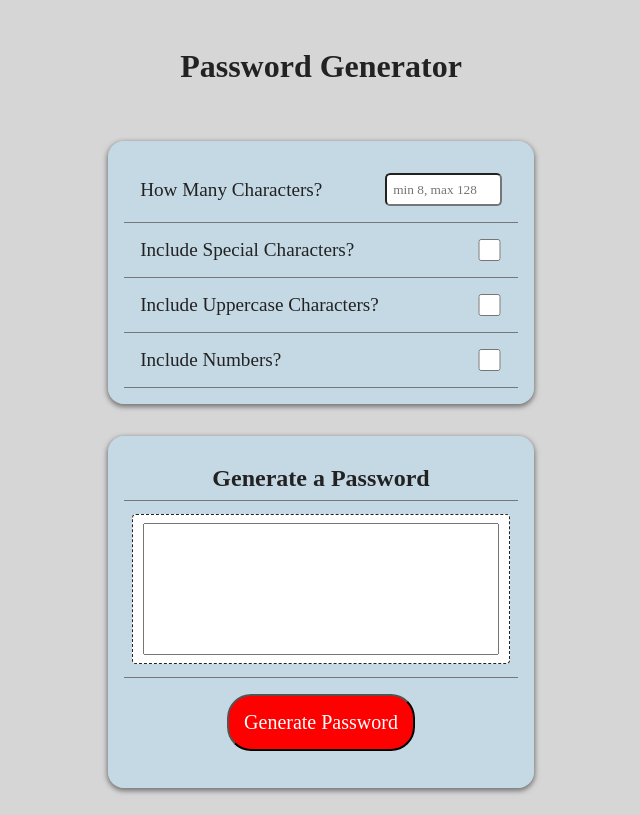
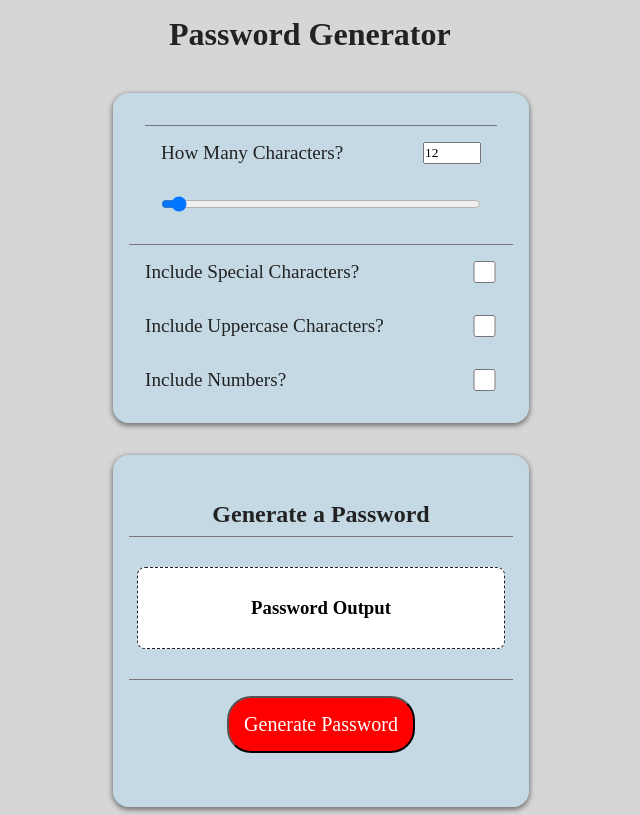
Before and after one commit to BreakfastSandwich/Secure-Yo-Self, a plain HTML site: page index.html in a window 1280 px wide. Shown: the whole page, without its empty margins (319-959 px from the left). Drawn offline with Linux system fonts and the light colour scheme.

Commit message:
mild html/css updates, added some conditions within JS, mostly .getElements

```diff
--- a/assets.css/script.js
+++ b/assets.css/script.js
@@ -10,3 +10,6 @@ var special = confirm("Include Special Characters?")
 var upper = confirm("Include Uppercase Characters?")
 
 var numbers = confirm("Include Numbers?")
+
+
+var
--- /dev/null
+++ b/assets.css/script2.js
@@ -0,0 +1,28 @@
+
+// pulling the value of the slider from the html page
+const howManySliderElement = document.getElementById('howManySlider');
+// pulling the value of the num field from the html page
+const howManyNumElement = document.getElementById('howManyNum');
+// pulling the value of checkbox on the html page
+const specCharsElement = document.getElementById('specChars')
+const upperCharsElement = document.getElementById('upperChars')
+const numsElement = document.getElementById('nums')
+
+const generate = document.getElementsByClassName('form')
+
+// creating event listeners for both the slider and numbers input
+howManyNumElement.addEventListener('input', syncHowMany);
+howManySliderElement.addEventListener('input', syncHowMany);
+
+// stopping the "generate Password" button from submitting the form
+FormData.addEventListener('submit', e=> {
+    e.preventdefault()
+})
+
+
+// creating function to sync the slider and numbers on the html side
+function syncHowMany (e) {
+    const value = e.target.value
+    howManySliderElement.value = value
+    howManyNumElement.value = value
+}
--- a/assets.css/style.css
+++ b/assets.css/style.css
@@ -26,11 +26,11 @@ body{
 
 header{
     font-family: var(--font);
-    padding: 2rem;
+    padding: 1rem;
     margin: 3rem;
     color: var(--darkgrey);
     margin-bottom: 1rem;
-    margin-top: 1rem;
+    margin-top: 0;
 
 }
 
@@ -57,7 +57,7 @@ header{
     display: flex;
     justify-content: space-between;
     padding: 1rem;
-    border-bottom: 1px solid var(--grey);
+    /* border-bottom: 1px solid var(--grey); */
 
 
 }
@@ -75,10 +75,45 @@ header{
 
 /* styling for the "How many characters" text box */
 #howMany{
-    width: 100px;
+    width: 4rem;
     border-radius: .4em;
     padding: .5em;
     font-family: var(--font);
+
+}
+
+/* numberInput and sliderSync were createdso the slider would nest under */
+/* the text and input field allowing for finer control */
+
+/* div for number input wrapper  */
+
+.numbersMain{
+    display: flex;
+    flex-direction: column;
+    justify-content: center;
+    align-content: center;
+    padding: 0;
+    margin: 0;
+    width: auto;
+    border-bottom: 1px solid var(--grey);
+
+}
+
+/* styling for char # field */
+.numberInput{
+    display: flex;
+    flex-direction: row;
+    justify-content: space-between;
+    align-content: center;
+    border-top: 1px solid var(--grey);
+
+}
+
+/* div for slider  */
+
+.slider input{
+    width: 20rem;
+
 }
 
 .checkbox{
@@ -116,16 +151,23 @@ header{
 /* styling for the "output" section  */
 
 .generator-return{
-    min-height: 8rem;
+    min-height: 4rem;
     background-color: rgb(255, 255, 255);
     border: 1px dashed var(--darkgrey);
     padding: .5rem;
     margin: .5rem;
-    border-radius: .25rem;
+    border-radius: .5rem;
     font-family: var(--font);
     display: flex;
     align-content: center;
     justify-content: center;
+    word-break: break-all;
+}
+
+.generator-return h3 {
+    flex-wrap: wrap;
+    align-self: center;
+
 }
 
 #Password{
@@ -148,12 +190,14 @@ header{
     color: white;
     border-radius: 1.5rem;
 
+
 }
 
 .generator-footer button input:hover {
     background-color: rgba(248, 52, 52, 0.534);
     box-shadow: inset 0px 0px 5px var(--darkgrey), 5px 5px 5px var(--grey);
     color: var(--darkgrey);
+    cursor: pointer;
 }
 
 .generator-footer button input:active {
--- a/index.html
+++ b/index.html
@@ -5,7 +5,14 @@
     <meta charset="UTF-8">
     <meta name="viewport" content="width=device-width, initial-scale=1.0">
     <link rel="stylesheet" href="./assets.css/style.css">
-    <title>Password Generator</title>
+    <!-- below is the script page to use the alert windows -->
+
+    <!-- <script src="./assets.css/script.js" defer></script> -->
+    <!-- below is the script page to use the user input section  -->
+
+    <script src="./assets.css/script2.js" defer></script>
+
+    <title>Secure Yo-Self</title>
 </head>
 
 <body>
@@ -13,10 +20,15 @@
 
         <h1>Password Generator</h1>
     </header>
-    <div class="user-input">
-        <div>
-            <label for="howMany">How Many Characters?</label>
-            <input type="text" name="howMany" id="howMany" placeholder="min 8, max 128" class="reset">
+    <div class="user-input form">
+        <div class="numbersMain">
+            <div class="numberInput numbers">
+            <label for="howManyNum">How Many Characters?</label>
+            <input type="number" name="howMany" id="howManyNum" min="8" max="128" value="12" >
+            </div>
+            <div class="slider numbers">
+            <input type="range" name="howManySlider" id="howManySlider" min="8" max="128" value="12">
+            </div>
         </div>
         <div>
             <label for="specChars">Include Special Characters?</label>
@@ -34,9 +46,10 @@
     <div class="generator-box">
         <div class="generator-header">Generate a Password</div>
         <div class="generator-return">
-            <input type="text" name="Password" id="Password" >
+            <h3>Password Output</h3>
+            <!-- <input type="text" name="Password" id="Password" > -->
         </div>
-        <div class="generator-footer">
+        <div class="generator-footer form">
             <button>
                 <input type="submit" id="submit" value="Generate Password">
             </button>
```
